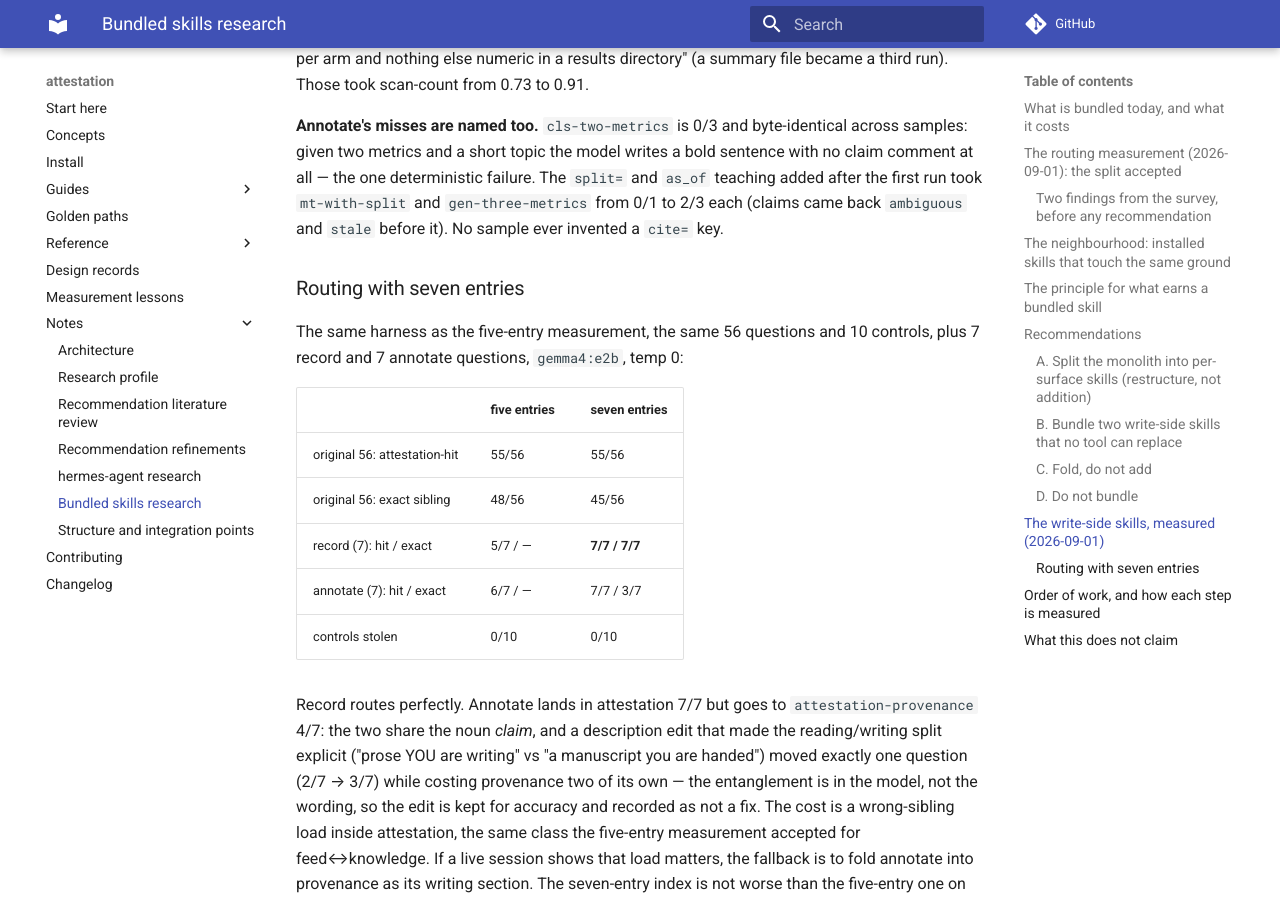
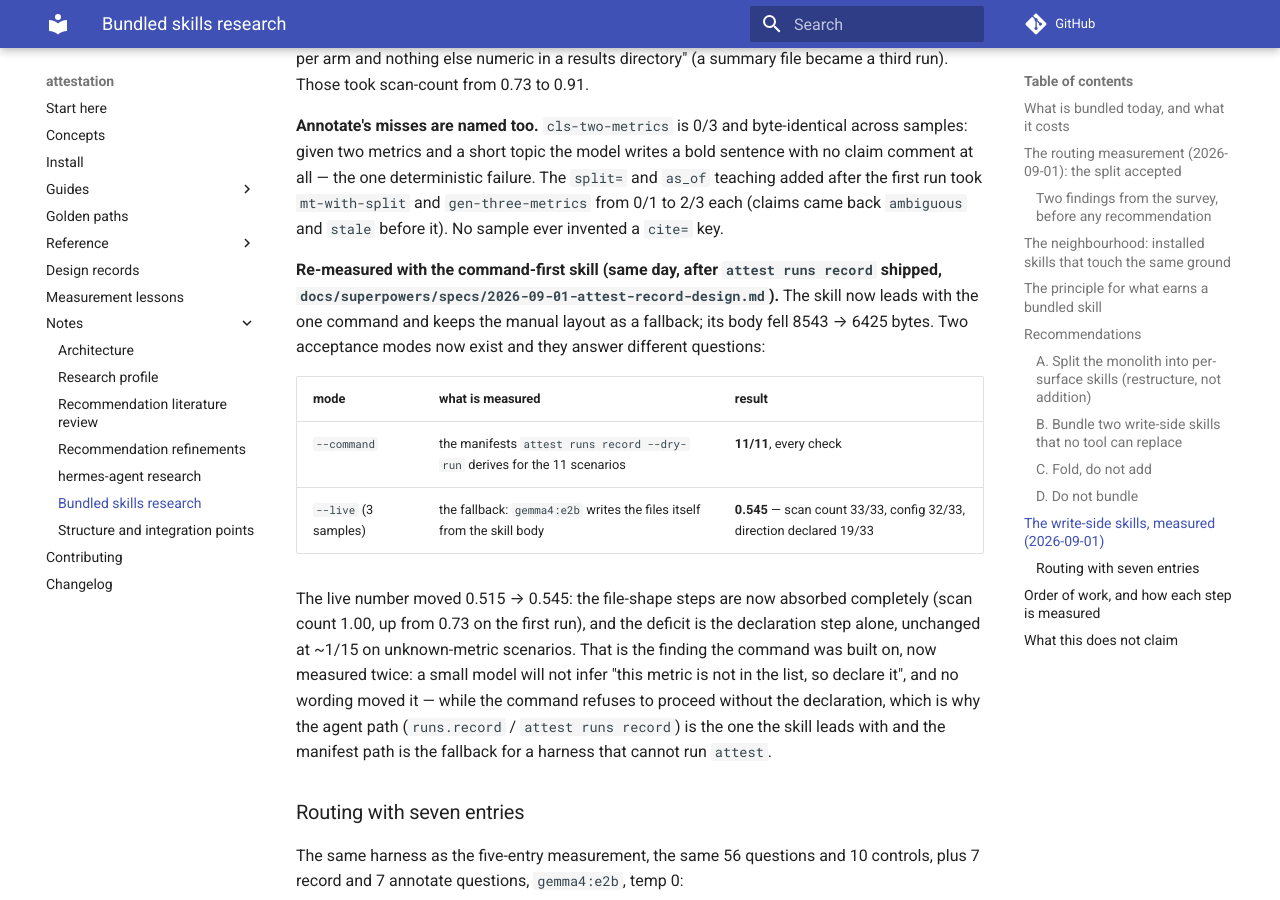
Before and after one commit to mgoldey/attestation, an MkDocs documentation site: the page built from docs/bundled-skills-research.md, in a window 1280 px wide and 900 px high, scrolled down 8738 px. Built offline with MkDocs 1.6.1 and Material for MkDocs 9.7.7, drawn with Linux system fonts in a browser that asks for light colours; comment, search, counter and statistics services are not loaded.

Commit message:
Record eval re-run with the command-first skill: the manifest fallback scores 0.545 (file-shape steps now 33/33; the direction step still ~1/15 on unknown metrics) while attest runs record --dry-run scores 11/11 — the two modes answer different questions, and the doc says which.
Co-Authored-By: Claude Fable 5 <noreply@anthropic.com>

```diff
--- a/docs/bundled-skills-research.md
+++ b/docs/bundled-skills-research.md
@@ -345,6 +345,27 @@ first run took `mt-with-split` and `gen-three-metrics` from 0/1 to 2/3
 each (claims came back `ambiguous` and `stale` before it). No sample ever
 invented a `cite=` key.
 
+**Re-measured with the command-first skill (same day, after `attest runs
+record` shipped, `docs/superpowers/specs/2026-09-01-attest-record-design.md`).**
+The skill now leads with the one command and keeps the manual layout as a
+fallback; its body fell 8543 → 6425 bytes. Two acceptance modes now exist
+and they answer different questions:
+
+| mode | what is measured | result |
+|---|---|---|
+| `--command` | the manifests `attest runs record --dry-run` derives for the 11 scenarios | **11/11**, every check |
+| `--live` (3 samples) | the fallback: `gemma4:e2b` writes the files itself from the skill body | **0.545** — scan count 33/33, config 32/33, direction declared 19/33 |
+
+The live number moved 0.515 → 0.545: the file-shape steps are now
+absorbed completely (scan count 1.00, up from 0.73 on the first run), and
+the deficit is the declaration step alone, unchanged at ~1/15 on
+unknown-metric scenarios. That is the finding the command was built on,
+now measured twice: a small model will not infer "this metric is not in
+the list, so declare it", and no wording moved it — while the command
+refuses to proceed without the declaration, which is why the agent path
+(`runs.record` / `attest runs record`) is the one the skill leads with and
+the manifest path is the fallback for a harness that cannot run `attest`.
+
 ### Routing with seven entries
 
 The same harness as the five-entry measurement, the same 56 questions and
```
Also changed, not shown: evals/prompts/write-side-2026-09-01.md (+27 -0 lines), 1 other file.
